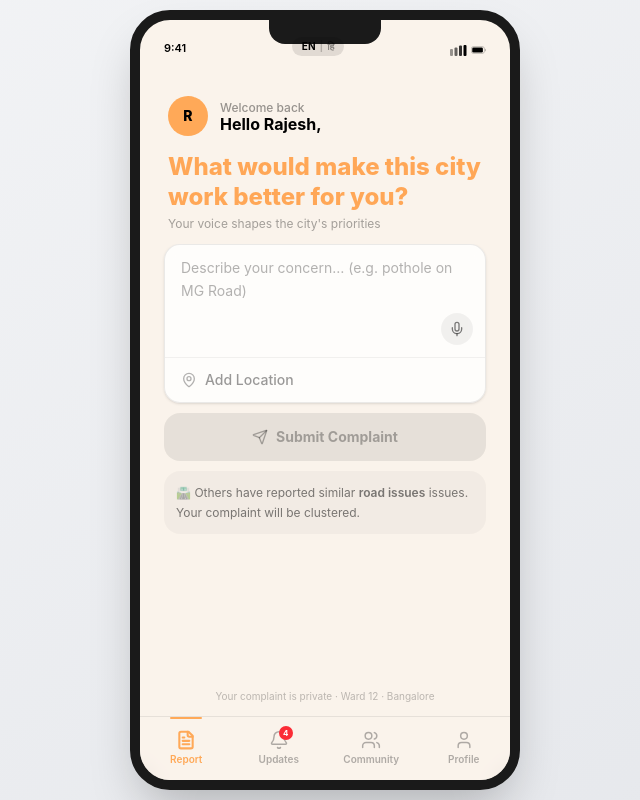
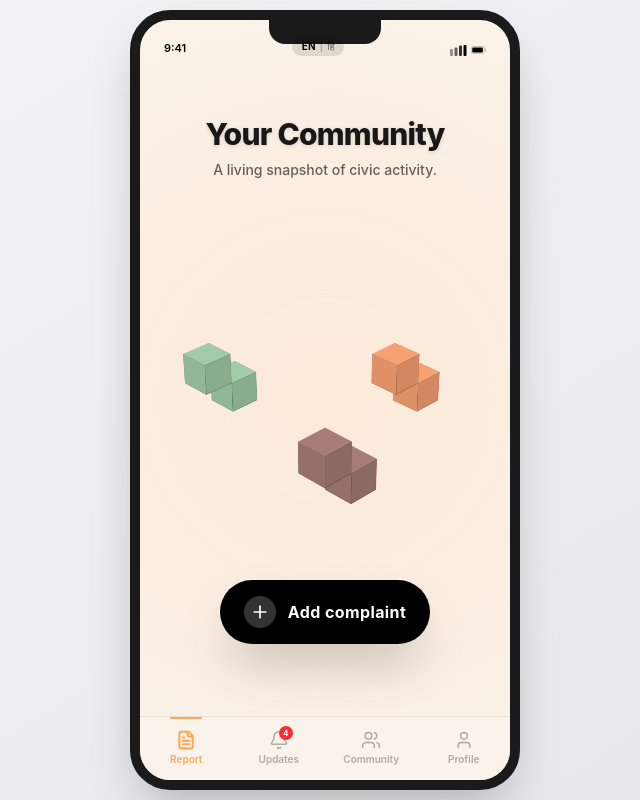
Before and after one commit to vidula18/DISPrototype, a React (Vite) app: page / in a window 1280 px wide. Shown: the whole page, without its empty margins (315-955 px from the left). Built offline with nearby package versions, Linux system fonts and the light colour scheme.

Commit message:
Implement ambient landing screen flow with Add Complaint FAB

```diff
--- a/src/app/components/CitizenView.tsx
+++ b/src/app/components/CitizenView.tsx
@@ -2,7 +2,7 @@ import { useState, useRef, useEffect } from "react";
 import {
   Send, MapPin, ArrowLeft, Users, Clock, CheckCircle2,
   CircleDot, Loader2, AlertCircle, Mic, ChevronRight, SkipForward,
-  FileText, Bell, User, TrendingUp, BarChart2, Award, Heart, Eye,
+  FileText, Bell, User, TrendingUp, BarChart2, Award, Heart, Eye, Plus
 } from "lucide-react";
 import type { Complaint, ComplaintStatus, StructuredOutput } from "../App";
 import { getCluster, inferIntent, CLUSTER_DEPT, CLUSTER_COMMUNITY_PCT } from "../App";
@@ -135,6 +135,7 @@ const T: Record<Lang, Record<string, string>> = {
 // ─── Types ───────────────────────────────────────────────────────────────────
 
 type Screen =
+  | "landing"
   | "home"
   | "ack"
   | "step_context"
@@ -150,6 +151,39 @@ interface Props {
   complaints: Complaint[];
   onAddComplaint: (text: string, location: string) => Complaint;
   onUpdateComplaint: (id: string, updates: Partial<Complaint>) => void;
+}
+
+// ─── Screen Components ────────────────────────────────────────────────────────
+
+function LandingScreen({ onStart, t }: { onStart: () => void, t: Record<string, string> }) {
+  return (
+    <div className="flex flex-col h-full px-6 pt-10 pb-10 bg-transparent relative z-10">
+      <div className="mb-auto mt-4 text-center">
+        <h1 className="font-extrabold text-black text-3xl tracking-tight drop-shadow-sm opacity-90">
+          Your Community
+        </h1>
+        <p className="text-sm font-medium text-black/60 mt-2">
+          A living snapshot of civic activity.
+        </p>
+      </div>
+
+      {/* Massive spacer to let the 3D cubes shine */}
+      <div className="flex-1 min-h-[350px] pointer-events-none" />
+
+      <div className="mt-auto flex justify-center pb-8">
+        <button
+          onClick={onStart}
+          aria-label="Add complaint"
+          className="flex items-center gap-3 bg-black text-white px-6 py-4 rounded-full shadow-2xl active:scale-95 transition-all hover:bg-black/90"
+        >
+          <div className="w-8 h-8 bg-white/20 rounded-full flex items-center justify-center">
+            <Plus className="w-5 h-5 text-white" />
+          </div>
+          <span className="font-bold text-base tracking-wide">Add complaint</span>
+        </button>
+      </div>
+    </div>
+  );
 }
 
 // ─── Helpers ─────────────────────────────────────────────────────────────────
@@ -1155,7 +1189,7 @@ const NAV_TABS: Array<{ id: Tab; label: string; Icon: typeof FileText }> = [
 
 export function CitizenView({ complaints, onAddComplaint, onUpdateComplaint }: Props) {
   const [tab, setTab] = useState<Tab>("report");
-  const [screen, setScreen] = useState<Screen>("home");
+  const [screen, setScreen] = useState<Screen>("landing");
   const [lang, setLang] = useState<Lang>("en");
   const [inputText, setInputText] = useState("");
   const [location, setLocation] = useState("");
@@ -1228,7 +1262,8 @@ export function CitizenView({ complaints, onAddComplaint, onUpdateComplaint }: P
 
   let systemState: SystemState = 'idle';
   if (tab === 'report') {
-    if (screen === 'home') systemState = 'idle';
+    if (screen === 'landing') systemState = 'idle';
+    else if (screen === 'home') systemState = 'idle';
     else if (screen === 'ack' || screen.startsWith('step_')) systemState = 'submitting';
     else if (screen === 'output' || screen === 'community') systemState = 'clustering';
     else if (screen === 'tracking') systemState = 'response';
@@ -1278,7 +1313,7 @@ export function CitizenView({ complaints, onAddComplaint, onUpdateComplaint }: P
 
         {/* Screen content */}
         <div className="absolute inset-0 pt-10 pb-16 overflow-hidden">
-          {screen === "community" && (
+          {(screen === "landing" || screen === "community") && (
             <CivicStructure
               complaints={complaints}
               systemState={systemState}
@@ -1289,6 +1324,9 @@ export function CitizenView({ complaints, onAddComplaint, onUpdateComplaint }: P
           {/* Report tab: existing screen flow */}
           {tab === "report" && (
             <>
+              {screen === "landing" && (
+                <LandingScreen onStart={() => setScreen("home")} t={t} />
+              )}
               {screen === "home" && (
                 <HomeScreen
                   inputText={inputText} location={location}
```
